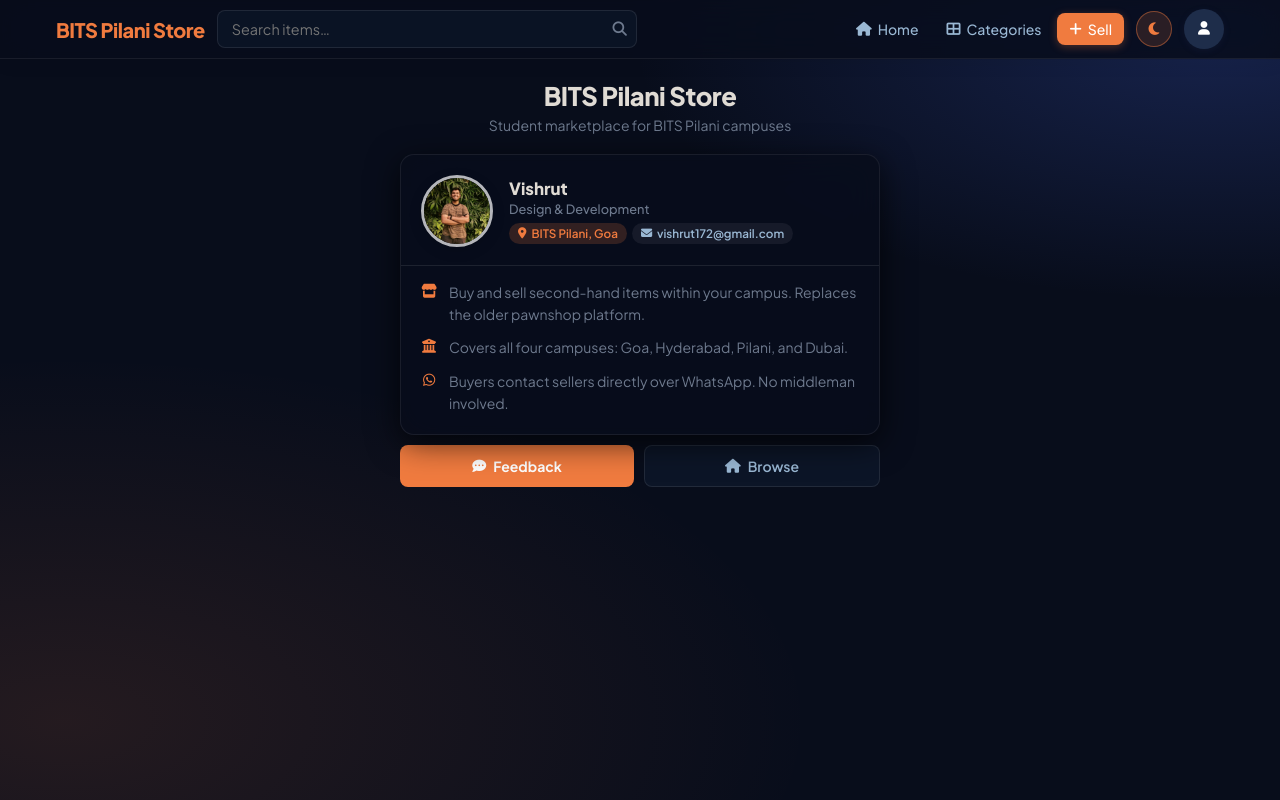
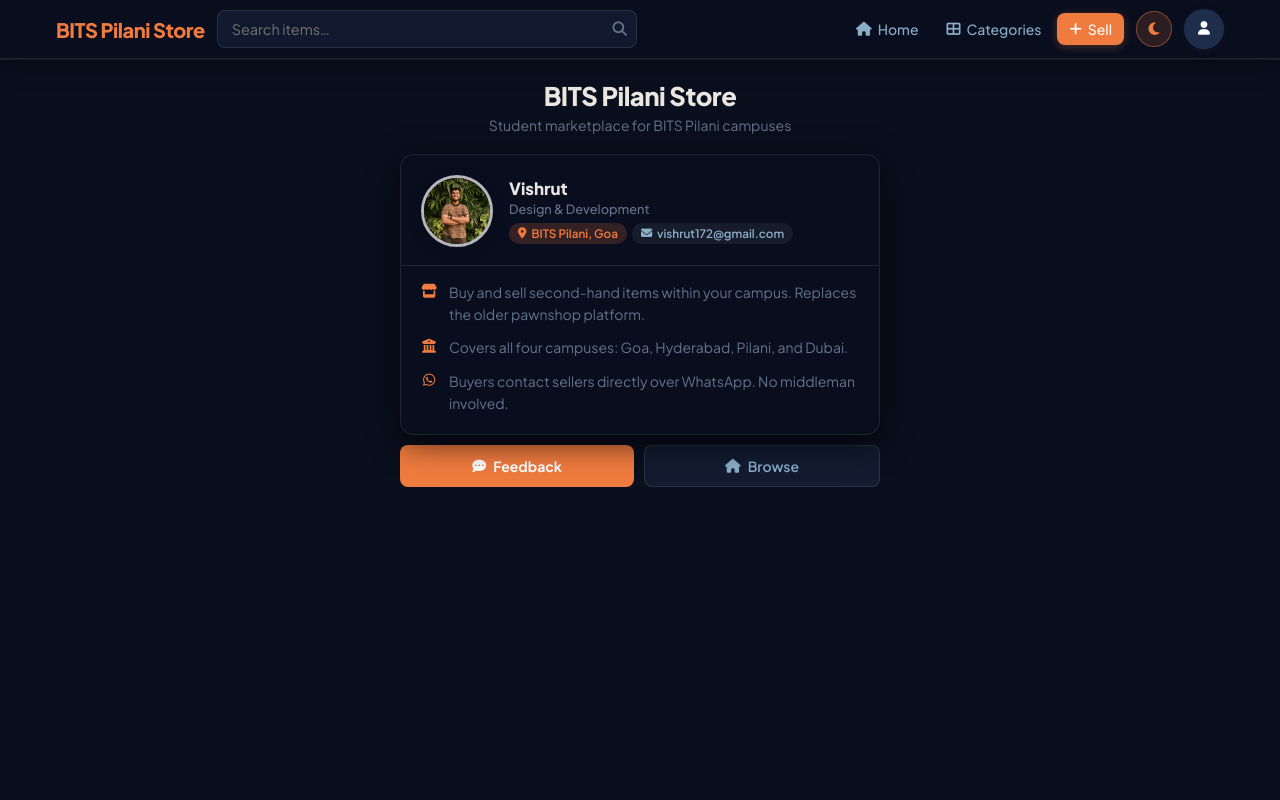
Before and after one commit to MrBottleTree/swd-store, a Django app: page /about in a window 1280 px wide. Run offline with Django 5.2, Linux system fonts and the light colour scheme.

Commit message:
improved dark mode

```diff
--- a/core/templates/core/base.html
+++ b/core/templates/core/base.html
@@ -46,31 +46,29 @@
       color-scheme: dark;
       --orange-light:       rgba(240,123,63,.18);
       /* --navy used as TEXT/HEADING color — must be LIGHT in dark mode */
-      --navy:               #E0DBD4;
-      --navy-light:         #9AB8D4;
-      --bg:                 #080D1B;
-      --card:               #0C1527;
-      --border:             rgba(255,255,255,0.09);
-      --text:               #C8C3BC;
-      --muted:              #6E7A8E;
-      --shadow-sm:          0 1px 4px rgba(0,0,0,.45);
-      --shadow:             0 2px 10px rgba(0,0,0,.55);
+      --navy:               #EAE6E0;
+      --navy-light:         #8BAEC8;
+      --bg:                 #0A0F1E;
+      --card:               #121B30;
+      --border:             rgba(255,255,255,0.10);
+      --text:               #C4BFBA;
+      --muted:              #64748B;
+      --shadow-sm:          0 1px 3px rgba(0,0,0,.5), 0 0 0 1px rgba(255,255,255,.04);
+      --shadow:             0 4px 12px rgba(0,0,0,.55);
       --shadow-lg:          0 8px 32px rgba(0,0,0,.70);
-      --glass-bg:           rgba(8,13,27,0.88);
-      --glass-border:       rgba(255,255,255,0.07);
-      --blob-orange:        rgba(240,123,63,.12);
-      --blob-navy:          rgba(60,90,200,.28);
-      --input-bg:           rgba(12,21,38,0.90);
+      --glass-bg:           rgba(10,15,30,0.92);
+      --glass-border:       rgba(255,255,255,0.09);
+      --input-bg:           rgba(18,27,48,0.90);
       --search-active-bg:   rgba(240,123,63,.08);
       --hover-bg:           rgba(255,255,255,0.06);
-      --scrollbar-thumb:    #1A2A44;
+      --scrollbar-thumb:    #1E2E48;
       /* Semantic surface tokens */
-      --img-bg:             #111B2F;
+      --img-bg:             #0F1929;
       --tag-green-bg:       rgba(39,174,96,.15);
-      --tag-green-text:     #4ade80;
-      --tag-green-border:   rgba(39,174,96,.30);
+      --tag-green-text:     #34D399;
+      --tag-green-border:   rgba(39,174,96,.28);
       --tag-red-bg:         rgba(231,76,60,.13);
-      --tag-red-text:       #f87171;
+      --tag-red-text:       #F87171;
       --tag-red-border:     rgba(231,76,60,.25);
       --del-bg:             rgba(231,76,60,.10);
       --del-border:         rgba(231,76,60,.22);
@@ -122,19 +120,6 @@
     /* Ensure form elements inherit theme text color */
     input, textarea, select { color: inherit; }
 
-    /* Fixed gradient blobs as a separate compositor layer — no scroll repaint */
-    body::before {
-      content: '';
-      position: fixed;
-      inset: 0;
-      z-index: -1;
-      background:
-        radial-gradient(ellipse 90% 70% at 5% 90%, var(--blob-orange) 0%, transparent 65%),
-        radial-gradient(ellipse 70% 50% at 95% 5%, var(--blob-navy)   0%, transparent 65%),
-        var(--bg);
-      pointer-events: none;
-    }
-
     a { color: inherit; text-decoration: none; }
 
     /* ── Top progress bar ─────────────────────── */
@@ -152,6 +137,10 @@
       border-bottom: 1px solid var(--glass-border);
       position: sticky; top: 0; z-index: 100;
       box-shadow: 0 1px 0 rgba(0,0,0,.04), 0 4px 20px rgba(0,0,0,.05);
+    }
+    /* Dark mode: stronger definition since there's no gradient behind */
+    [data-theme="dark"] .main-header {
+      box-shadow: 0 1px 0 rgba(255,255,255,.06), 0 4px 24px rgba(0,0,0,.40);
     }
 
     .header-inner {
@@ -494,15 +483,29 @@
     ::-webkit-scrollbar-track { background: var(--bg); }
     ::-webkit-scrollbar-thumb { background: var(--scrollbar-thumb); border-radius: 3px; }
 
-    /* ── Theme transition (applied briefly on toggle) ── */
-    .theme-transitioning *,
-    .theme-transitioning *::before,
-    .theme-transitioning *::after {
-      transition:
-        background-color .25s ease,
-        border-color .25s ease,
-        color .25s ease,
-        box-shadow .25s ease !important;
+    /* ── Theme switch: circular reveal from toggle button ──────────────────────
+       Uses the View Transitions API (Chrome 111+, Edge 111+, Safari 18+).
+       Falls back to instant swap on Firefox / older browsers.
+    ─────────────────────────────────────────────────────────────────────────── */
+    @media (prefers-reduced-motion: no-preference) {
+      /* The "before" screenshot fades out cleanly */
+      ::view-transition-old(root) {
+        animation: none;
+        mix-blend-mode: normal;
+      }
+      /* The "after" screenshot expands from the button as a circle */
+      ::view-transition-new(root) {
+        clip-path: circle(0 at var(--vt-x, 50%) var(--vt-y, 10%));
+        animation: 480ms cubic-bezier(.4,0,.2,1) vt-theme-expand both;
+      }
+      @keyframes vt-theme-expand {
+        to { clip-path: circle(150vmax at var(--vt-x, 50%) var(--vt-y, 10%)); }
+      }
+    }
+    /* Respect reduced-motion: instant swap, no animation */
+    @media (prefers-reduced-motion: reduce) {
+      ::view-transition-old(root),
+      ::view-transition-new(root) { animation-duration: 0.01ms !important; }
     }
 
     /* ── Theme toggle button ─────────────────────── */
@@ -899,11 +902,19 @@ var QR = {
 
   btn.addEventListener('click', function(){
     var next = document.documentElement.getAttribute('data-theme') === 'dark' ? 'light' : 'dark';
-    document.documentElement.classList.add('theme-transitioning');
-    document.documentElement.setAttribute('data-theme', next);
-    localStorage.setItem('theme', next);
-    syncIcon(next, true);
-    setTimeout(function(){ document.documentElement.classList.remove('theme-transitioning'); }, 300);
+
+    function apply() {
+      document.documentElement.setAttribute('data-theme', next);
+      localStorage.setItem('theme', next);
+      syncIcon(next, true);
+    }
+
+    // View Transitions API: circular ripple from the toggle button centre
+    if (!document.startViewTransition) { apply(); return; }
+    var r = btn.getBoundingClientRect();
+    document.documentElement.style.setProperty('--vt-x', (r.left + r.width / 2) + 'px');
+    document.documentElement.style.setProperty('--vt-y', (r.top  + r.height / 2) + 'px');
+    document.startViewTransition(apply);
   });
 })();
 </script>
```
